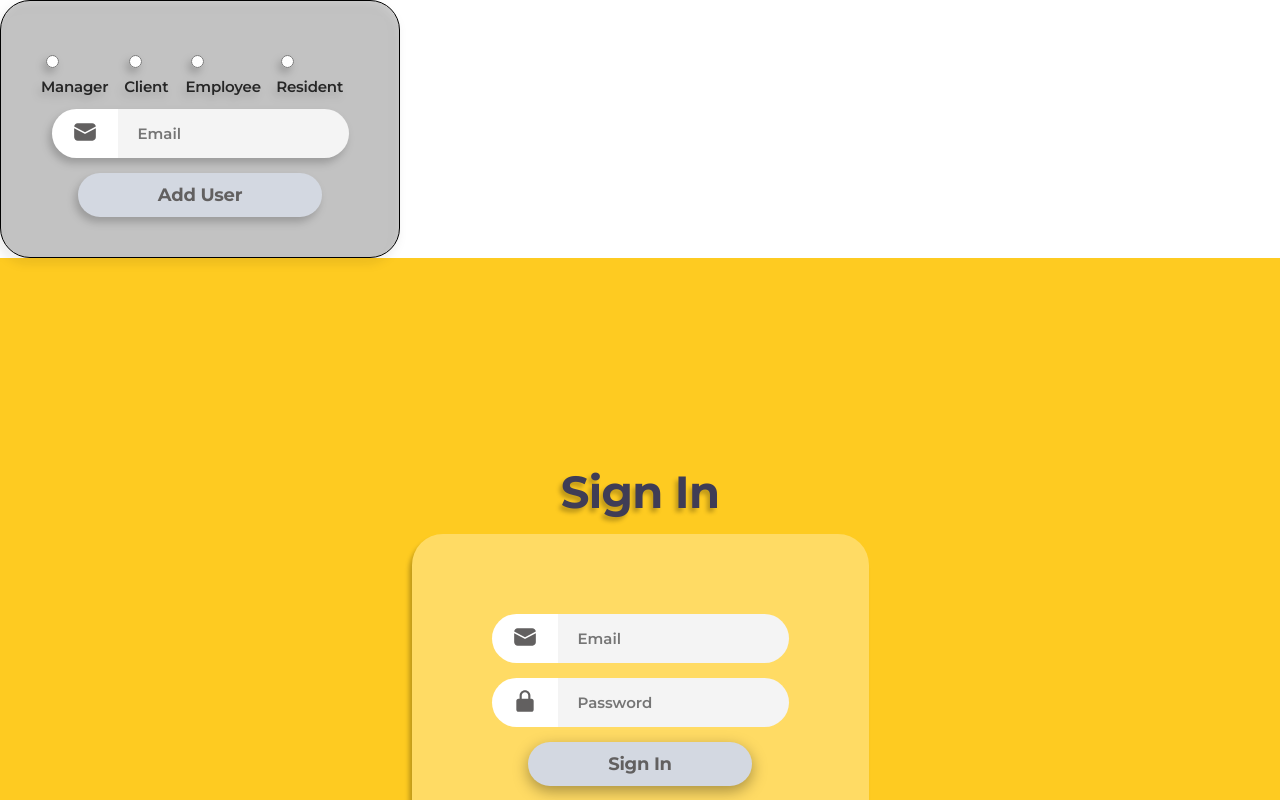
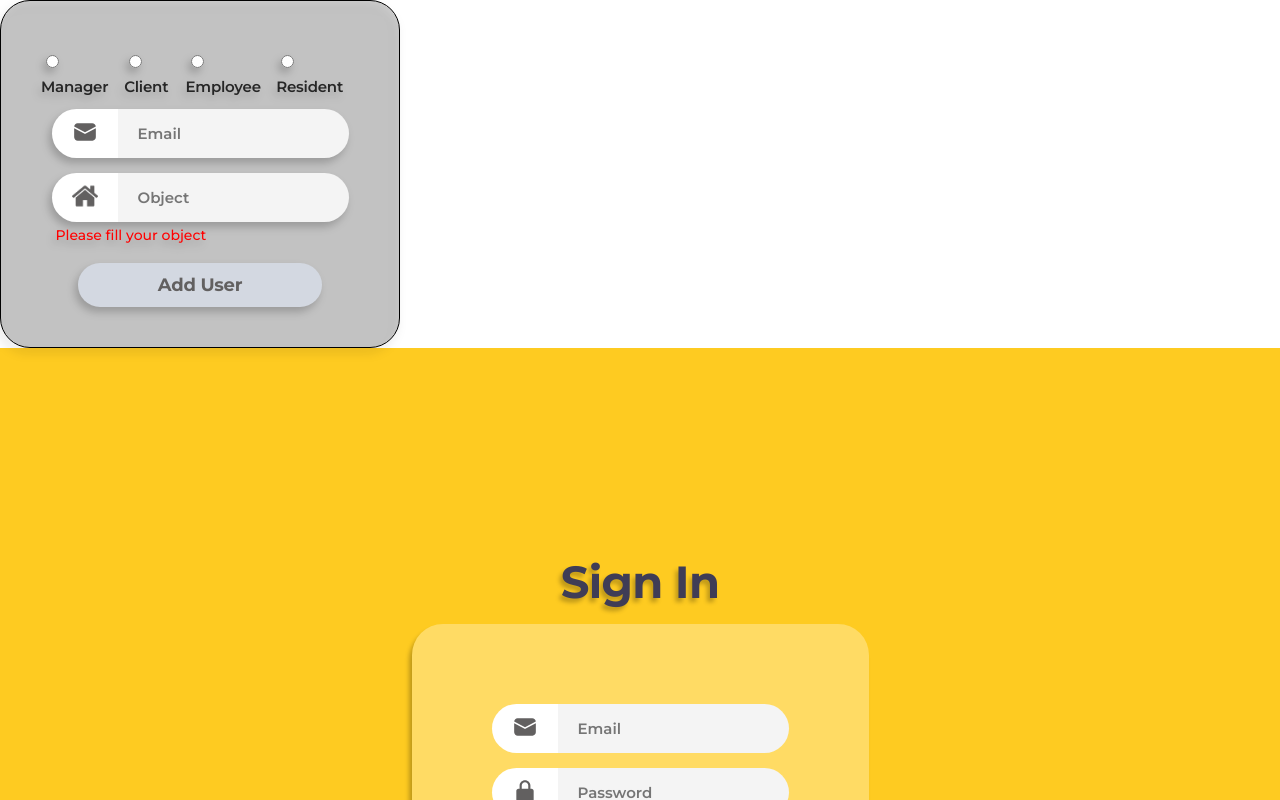
Before and after one commit to veniapopidoha/parking-front, a React (Create React App) app: page / in a window 1280 px wide. Both pictures are taken after a click on the element 1245 px from the left and 37 px from the top of the page. Shown: the top 800 px of the page. Built offline with nearby package versions, Linux system fonts and the light colour scheme.

Commit message:
adding limits

```diff
--- a/src/Pages/AddUser/index.js
+++ b/src/Pages/AddUser/index.js
@@ -3,21 +3,23 @@ import {
   IconContainer,
   InputWrap,
   StyledInput,
-} from '../../Components/Input/style';
-import { Checkbox, CheckboxWrap, Wrap } from './style';
-import mail from '../../images/mail.svg';
-import home from '../../images/home.png';
-import { Button, Container, Error } from '../Registration/style';
-import { useEffect, useState } from 'react';
-import axios from 'axios';
+} from "../../Components/Input/style";
+import { Checkbox, CheckboxWrap, Wrap } from "./style";
+import mail from "../../images/mail.svg";
+import home from "../../images/home.png";
+import { Button, Container, Error } from "../Registration/style";
+import { useEffect, useState } from "react";
+import axios from "axios";
 
 export const AddUser = () => {
-  const [status, setStatus] = useState('');
-  const [email, setEmail] = useState('');
+  const [status, setStatus] = useState("");
+  const [email, setEmail] = useState("");
+  const [object, setObject] = useState("");
   const [emailEmpty, setEmailEmpty] = useState(false);
   const [errors, setErrors] = useState({
-    emailError: 'Please fill your email',
-    checkError: 'Please fill your checkbox',
+    emailError: "Please fill your email",
+    checkError: "Please fill your checkbox",
+    objectError: "Please fill your object",
   });
   const [formValid, setFormValid] = useState(false);
 
@@ -31,7 +33,7 @@ export const AddUser = () => {
 
   const blurHandler = (e) => {
     switch (e.target.name) {
-      case 'email':
+      case "email":
         setEmailEmpty(true);
         break;
     }
@@ -39,35 +41,42 @@ export const AddUser = () => {
 
   const setChecked = (e) => {
     setStatus(e.target.value);
-    setErrors({ ...errors, checkError: '' });
+    setErrors({ ...errors, checkError: "" });
   };
 
   const handleEmail = (e) => {
     let temp = e.target.value;
 
-    if (temp === '') {
-      setErrors({ ...errors, emailError: 'Please fill your email' });
+    if (temp === "") {
+      setErrors({ ...errors, emailError: "Please fill your email" });
     } else if (/^[\w-\.]+@([\w-]+\.)+[\w-]{2,4}$/.test(temp) === false) {
-      setErrors({ ...errors, emailError: 'Enter valid email' });
+      setErrors({ ...errors, emailError: "Enter valid email" });
     } else {
-      setErrors({ ...errors, emailError: '' });
+      setErrors({ ...errors, emailError: "" });
     }
     setEmail(temp);
   };
 
-  const addUser = () => {
-    axios
-      .post('http://localhost:5000/add-user', {
+  const addUser = async () => {
+    try {
+      await axios
+        .post(`http://localhost:5000/add-object-user`, {
+          body: {
+            objectName: object,
+            email,
+          },
+        })
+        .then(() => {
+          setEmail("");
+          setStatus("");
+        });
+      await axios.post("http://localhost:5000/add-user", {
         email,
         status,
-      })
-      .then(() => {
-        setEmail('')
-        setStatus('')
-      })
-      .catch((error) => {
-        console.log(error);
       });
+    } catch (err) {
+      console.log(err);
+    }
   };
 
   return (
@@ -75,37 +84,37 @@ export const AddUser = () => {
       <CheckboxWrap>
         <label>
           <Checkbox
-            type='radio'
-            name='status'
+            type="radio"
+            name="status"
             onChange={setChecked}
-            value='manager'
+            value="manager"
           />
           Manager
         </label>
         <label>
           <Checkbox
-            type='radio'
-            name='status'
+            type="radio"
+            name="status"
             onChange={setChecked}
-            value='client'
+            value="client"
           />
           Client
         </label>
         <label>
           <Checkbox
-            type='radio'
-            name='status'
+            type="radio"
+            name="status"
             onChange={setChecked}
-            value='employee'
+            value="employee"
           />
           Employee
         </label>
         <label>
           <Checkbox
-            type='radio'
-            name='status'
+            type="radio"
+            name="status"
             onChange={setChecked}
-            value='resident'
+            value="resident"
           />
           Resident
         </label>
@@ -118,29 +127,31 @@ export const AddUser = () => {
           <StyledInput
             onBlur={(e) => blurHandler(e)}
             onChange={handleEmail}
-            placeholder='Email'
-            name='email'
+            placeholder="Email"
+            name="email"
             value={email}
           />
         </InputWrap>
         {emailEmpty && errors.emailError && <Error>{errors.emailError}</Error>}
       </Container>
-      {/* <Container>
+      <Container>
         <InputWrap>
           <IconContainer>
             <Icon src={home} />
           </IconContainer>
           <StyledInput
-          onBlur={(e) => blurHandler(e)}
-          onChange={handleName}
-          placeholder='Name'
-          name='name'
-          value={name}
+            onBlur={(e) => blurHandler(e)}
+            onChange={(e) => setObject(e.target.value)}
+            placeholder="Object"
+            name="object"
+            value={object}
           />
         </InputWrap>
-        {nameEmpty && errors.nameError && <Error>{errors.nameError}</Error>}
-      </Container> */}
-      <Button disabled={!formValid} type='submit'>
+        {object.length < 1 && errors.objectError && (
+          <Error>{errors.objectError}</Error>
+        )}
+      </Container>
+      <Button disabled={!formValid} type="submit">
         Add User
       </Button>
     </Wrap>
```
